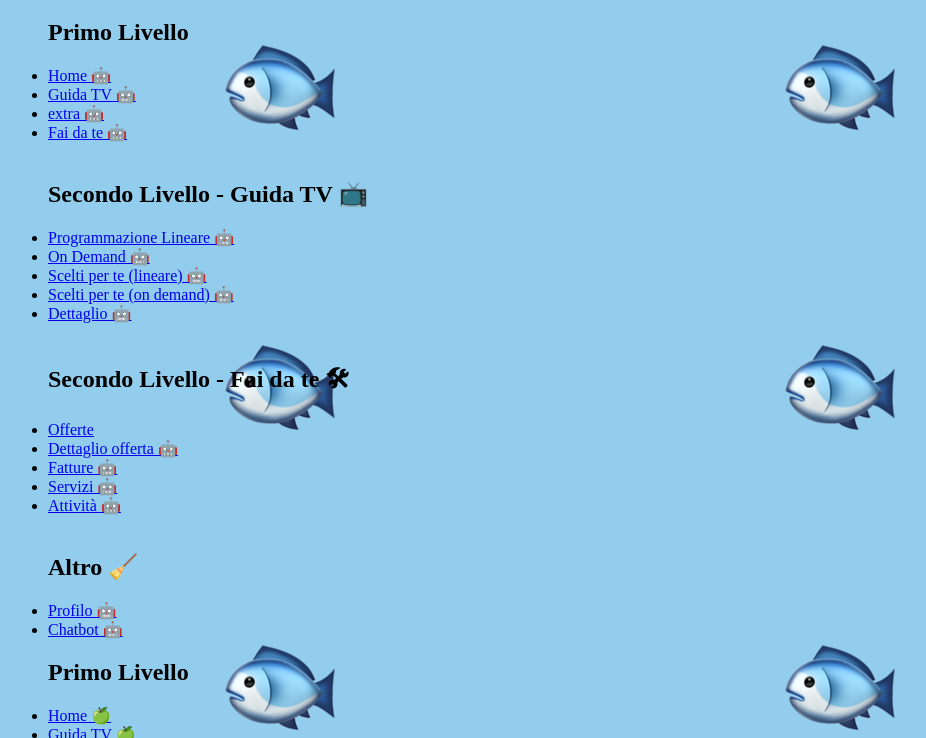
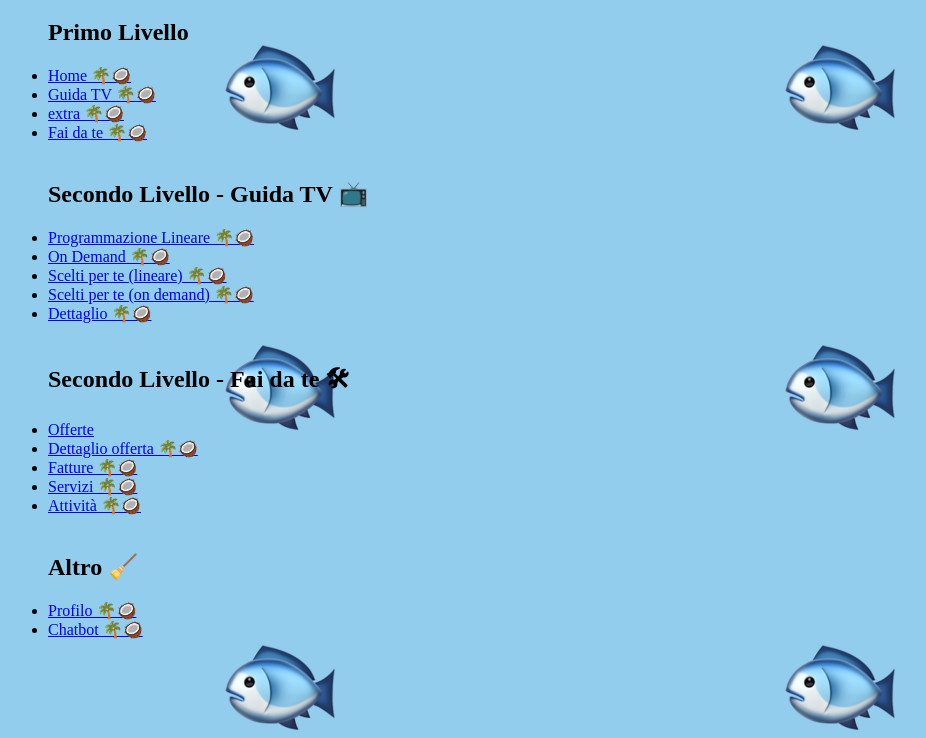
Before and after one commit to skyviottij/msa-deep-link, a plain HTML site: page index.html in a window 1280 px wide. Shown: the part 62-800 px from the top of the page, without its empty margins (0-926 px from the left). Drawn offline with Linux system fonts and the light colour scheme.

Commit message:
Update index.html

```diff
--- a/index.html
+++ b/index.html
@@ -10,102 +10,38 @@
 <body background="fish.png">
 
 <ul>
-		<h2>Primo Livello</h2>
-
-<li><a href="intent://home#Intent;scheme=myskyapp;package=it.sky.msa;end">
-Home 🤖</a></li>
-
-<li><a href="intent://tvg#Intent;scheme=myskyapp;package=it.sky.msa;end">
-Guida TV 🤖</a></li>
-
-<li><a href="intent://extra#Intent;scheme=myskyapp;package=it.sky.msa;end">
-extra 🤖</a></li>
-
-<li><a href="intent://sc#Intent;scheme=myskyapp;package=it.sky.msa;end">
-Fai da te 🤖</a></li>
-
-<br>
-	<h2>Secondo Livello - Guida TV 📺</h2>
-
-<li><a href="intent://tvg/linear#Intent;scheme=myskyapp;package=it.sky.msa;end">
-Programmazione Lineare 🤖</a></li>
-
-<li><a href="intent://tvg/vod#Intent;scheme=myskyapp;package=it.sky.msa;end">
-On Demand 🤖</a></li>
-
-<li><a href="intent://tvg/linear/featured#Intent;scheme=myskyapp;package=it.sky.msa;end">
-Scelti per te (lineare) 🤖</a></li>
-
-<li><a href="intent://tvg/vod/featured#Intent;scheme=myskyapp;package=it.sky.msa;end">
-Scelti per te (on demand) 🤖</a></li>
-
-<li><a href="intent://tvg/content/a27612fc-b8d2-4c40-b7b9-8c7ceef0beb5#Intent;scheme=myskyapp;package=it.sky.msa;end">
-Dettaglio 🤖</a></li>
-
-<br>
-	<h2>Secondo Livello - Fai da te 🛠</h2>
-
-<li><a href="intent://sc/offers#Intent;scheme=myskyapp;package=it.sky.msa;end">
-Offerte </a></li>
-
-<li><a href="intent://sc/offers/detail/75027#Intent;scheme=myskyapp;package=it.sky.msa;end">
-Dettaglio offerta 🤖</a></li>
-
-<li><a href="intent://sc/invoices#Intent;scheme=myskyapp;package=it.sky.msa;end">
-Fatture 🤖</a></li>
-
-<li><a href="intent://sc/services#Intent;scheme=myskyapp;package=it.sky.msa;end">
-Servizi 🤖</a></li>
-
-<li><a href="intent://sc/activities#Intent;scheme=myskyapp;package=it.sky.msa;end">
-Attività 🤖</a></li>
-
-<br>
-	<h2>Altro 🧹</h2>
-
-<li><a href="intent://profile#Intent;scheme=myskyapp;package=it.sky.msa;end">
-Profilo 🤖</a></li>
-
-<li><a href="intent://sc/chatbot/notification#Intent;scheme=myskyapp;package=it.sky.msa;end">
-Chatbot 🤖</a></li>
-
-
-
-
-
-
 
 <h2>Primo Livello</h2>
 
 <li><a href="myskyapp://home">
-Home 🍏</a></li>
+Home 🌴🥥</a></li>
 
 <li><a href="myskyapp://tvg">
-Guida TV 🍏</a></li>
+Guida TV 🌴🥥</a></li>
 
 <li><a href="myskyapp://extra">
-extra 🍏</a></li>
+extra 🌴🥥</a></li>
 
 <li><a href="myskyapp://sc">
-Fai da te 🍏</a></li>
+Fai da te 🌴🥥</a></li>
 
 <br>
 	<h2>Secondo Livello - Guida TV 📺</h2>
 
 <li><a href="myskyapp://tvg/linear">
-Programmazione Lineare 🍏</a></li>
+Programmazione Lineare 🌴🥥</a></li>
 
 <li><a href="myskyapp://tvg/vod">
-On Demand 🍏</a></li>
+On Demand 🌴🥥</a></li>
 
 <li><a href="myskyapp://tvg/linear/featured">
-Scelti per te (lineare) 🍏</a></li>
+Scelti per te (lineare) 🌴🥥</a></li>
 
 <li><a href="myskyapp://tvg/vod/featured">
-Scelti per te (on demand) 🍏</a></li>
+Scelti per te (on demand) 🌴🥥</a></li>
 
 <li><a href=" myskyapp://tvg/content/a27612fc-b8d2-4c40-b7b9-8c7ceef0beb5">
-Dettaglio 🍏</a></li>
+Dettaglio 🌴🥥</a></li>
 
 <br>
 	<h2>Secondo Livello - Fai da te 🛠</h2>
@@ -114,25 +50,25 @@ Dettaglio 🍏</a></li>
 Offerte </a></li>
 
 <li><a href="myskyapp://sc/offers/detail/75027">
-Dettaglio offerta 🍏</a></li>
+Dettaglio offerta 🌴🥥</a></li>
 
 <li><a href="myskyapp://sc/invoices">
-Fatture 🍏</a></li>
+Fatture 🌴🥥</a></li>
 
 <li><a href="myskyapp://sc/services">
-Servizi 🍏</a></li>
+Servizi 🌴🥥</a></li>
 
 <li><a href="myskyapp://sc/activities">
-Attività 🍏</a></li>
+Attività 🌴🥥</a></li>
 
 <br>
 	<h2>Altro 🧹</h2>
 
 <li><a href="myskyapp://profile">
-Profilo 🍏</a></li>
+Profilo 🌴🥥</a></li>
 
 <li><a href="myskyapp://chatbot/notification">
-Chatbot 🍏</a></li>
+Chatbot 🌴🥥</a></li>
 
 </body>
 </ul>
```
